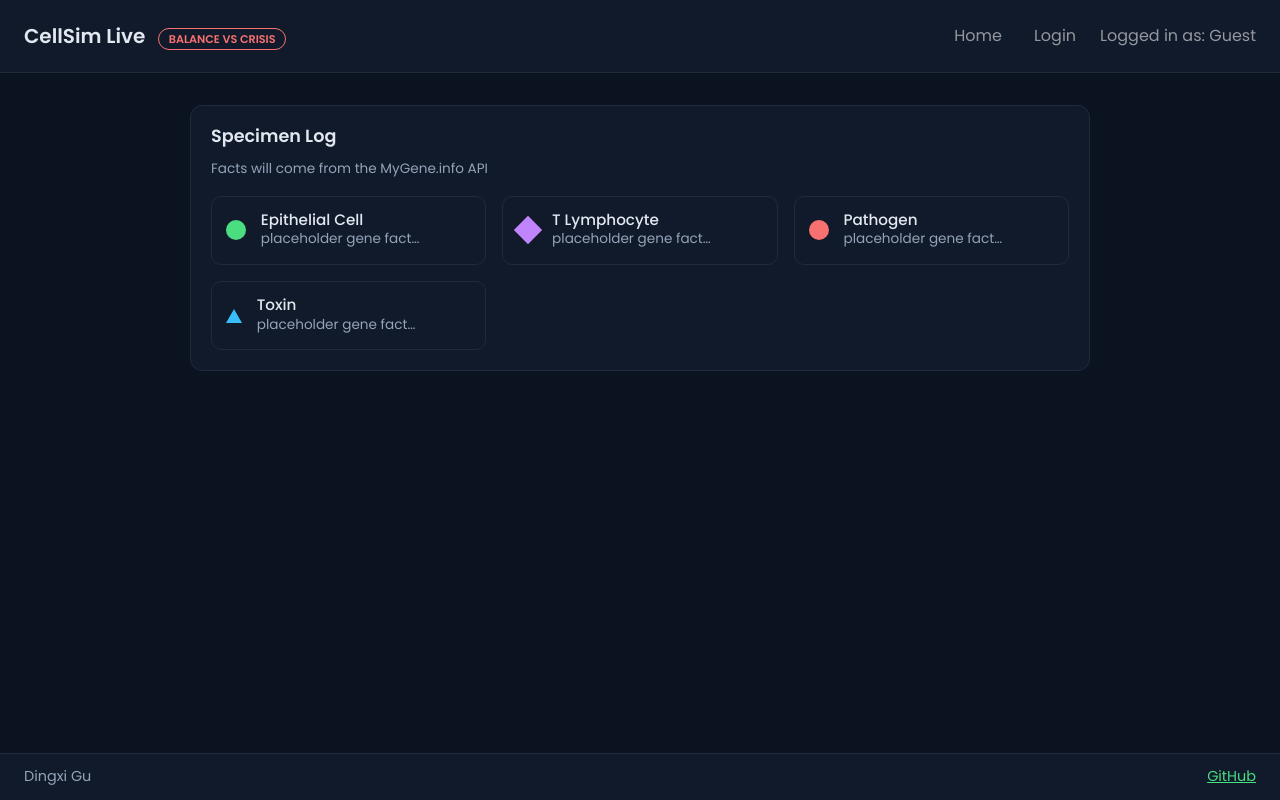
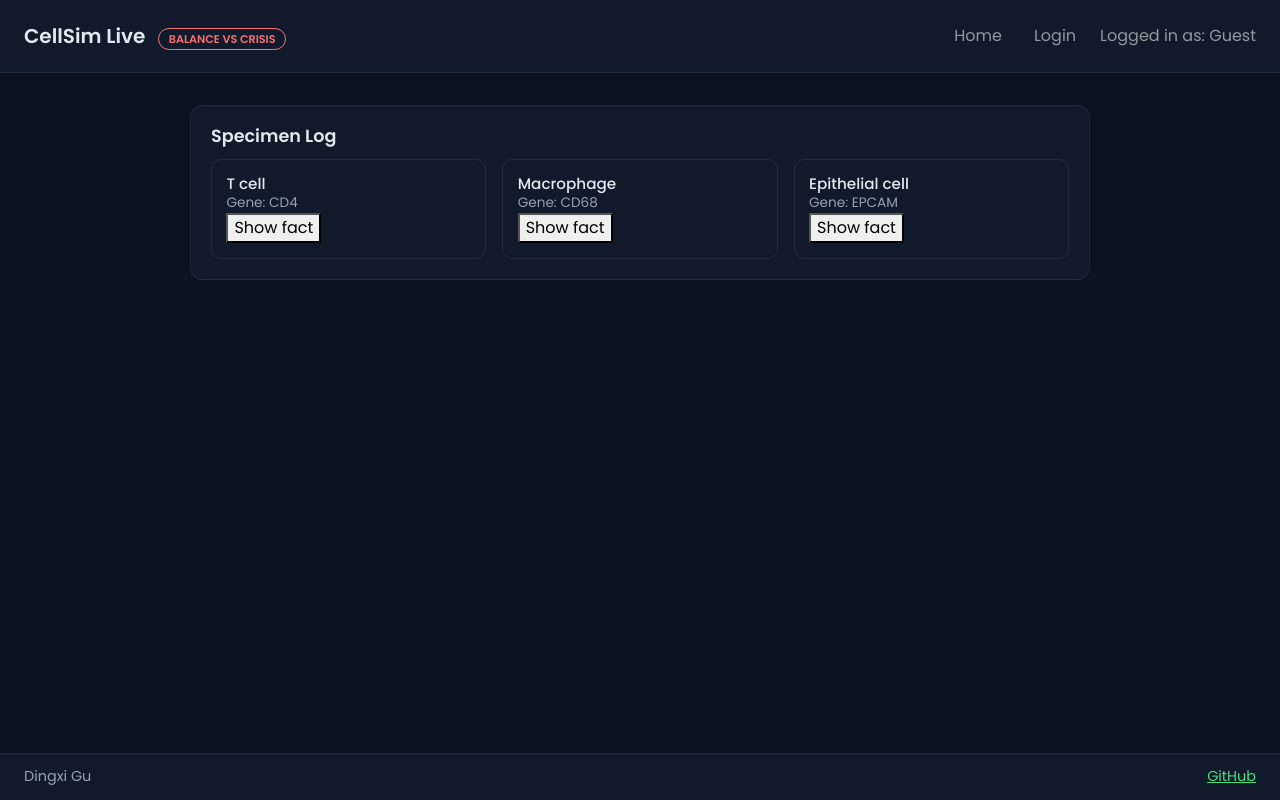
Before and after one commit to Casen-DG/startup, a React (Vite) app: page /log in a window 1280 px wide. Built offline with nearby package versions, Linux system fonts and the light colour scheme.

Commit message:
Mock gene facts on specimen log

```diff
--- a/src/log/log.jsx
+++ b/src/log/log.jsx
@@ -1,29 +1,56 @@
-import React from 'react';
+import React, { useState, useEffect } from 'react';
+
+const SPECIMENS = [
+  { id: 1, cellType: 'T cell', gene: 'CD4', fact: 'CD4 is a co-receptor on helper T cells that helps them recognize antigens.' },
+  { id: 2, cellType: 'Macrophage', gene: 'CD68', fact: 'CD68 is a glycoprotein enriched in macrophage lysosomes.' },
+  { id: 3, cellType: 'Epithelial cell', gene: 'EPCAM', fact: 'EPCAM mediates cell-to-cell adhesion in epithelial tissues.' },
+];
+
+function SpecimenCard({ specimen, expanded, onToggle }) {
+  return (
+    <article className="log-card">
+      <div>
+        <h3>{specimen.cellType}</h3>
+        <p className="muted">Gene: {specimen.gene}</p>
+        {expanded && <p className="muted">{specimen.fact}</p>}
+        <button type="button" onClick={onToggle}>
+          {expanded ? 'Hide fact' : 'Show fact'}
+        </button>
+      </div>
+    </article>
+  );
+}
 
 export function Log() {
+  const [loading, setLoading] = useState(true);
+  const [specimens, setSpecimens] = useState([]);
+  const [expandedId, setExpandedId] = useState(null);
+
+  useEffect(() => {
+    const timer = setTimeout(() => {
+      setSpecimens(SPECIMENS);
+      setLoading(false);
+    }, 800);
+    return () => clearTimeout(timer);
+  }, []);
+
   return (
     <main>
       <section className="panel wide-panel">
         <h2>Specimen Log</h2>
-        <p className="muted">Facts will come from the MyGene.info API</p>
-        <div className="log-grid">
-          <article className="log-card">
-            <span className="healthy"></span>
-            <div><h3>Epithelial Cell</h3><p className="muted">placeholder gene fact…</p></div>
-          </article>
-          <article className="log-card">
-            <span className="immune"></span>
-            <div><h3>T Lymphocyte</h3><p className="muted">placeholder gene fact…</p></div>
-          </article>
-          <article className="log-card">
-            <span className="pathogen"></span>
-            <div><h3>Pathogen</h3><p className="muted">placeholder gene fact…</p></div>
-          </article>
-          <article className="log-card">
-            <span className="toxin"></span>
-            <div><h3>Toxin</h3><p className="muted">placeholder gene fact…</p></div>
-          </article>
-        </div>
+        {loading && <p className="muted">Loading gene facts...</p>}
+        {!loading && (
+          <div className="log-grid">
+            {specimens.map((s) => (
+              <SpecimenCard
+                key={s.id}
+                specimen={s}
+                expanded={expandedId === s.id}
+                onToggle={() => setExpandedId(expandedId === s.id ? null : s.id)}
+              />
+            ))}
+          </div>
+        )}
       </section>
     </main>
   );
```
